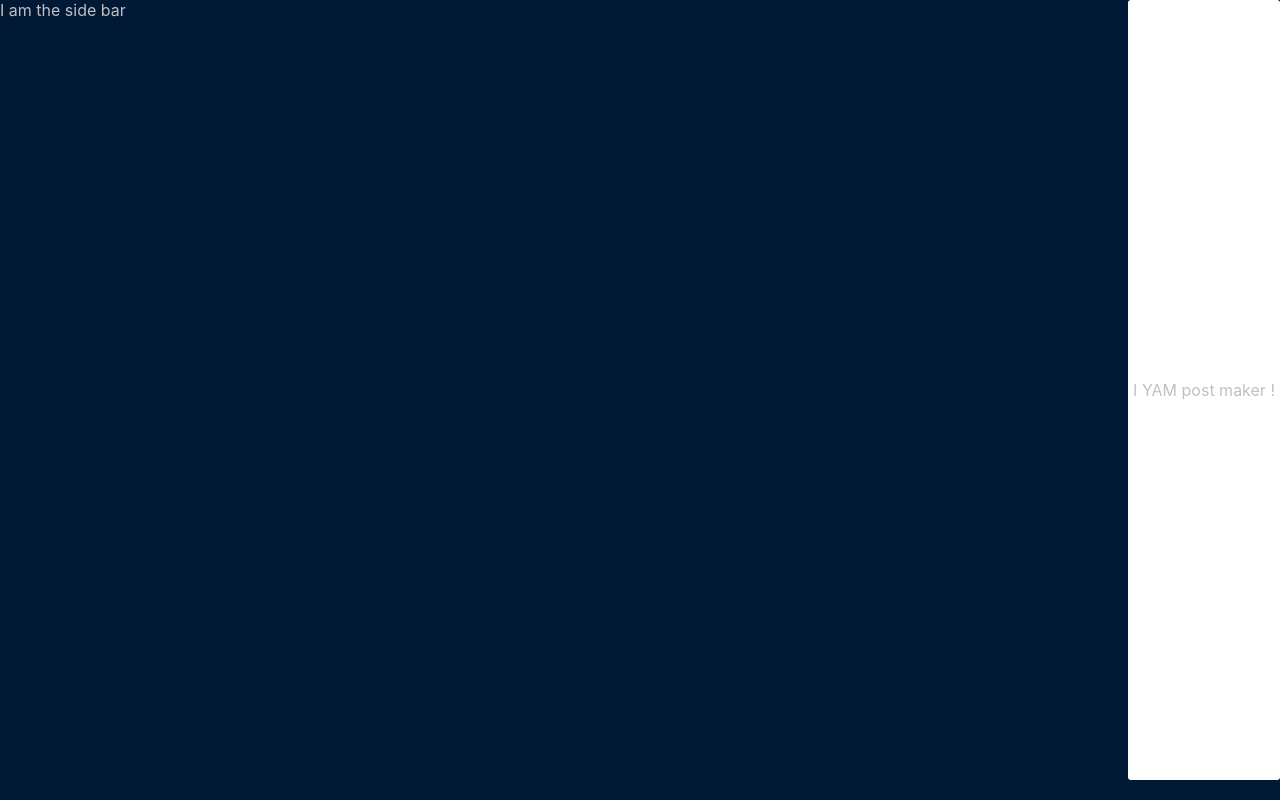
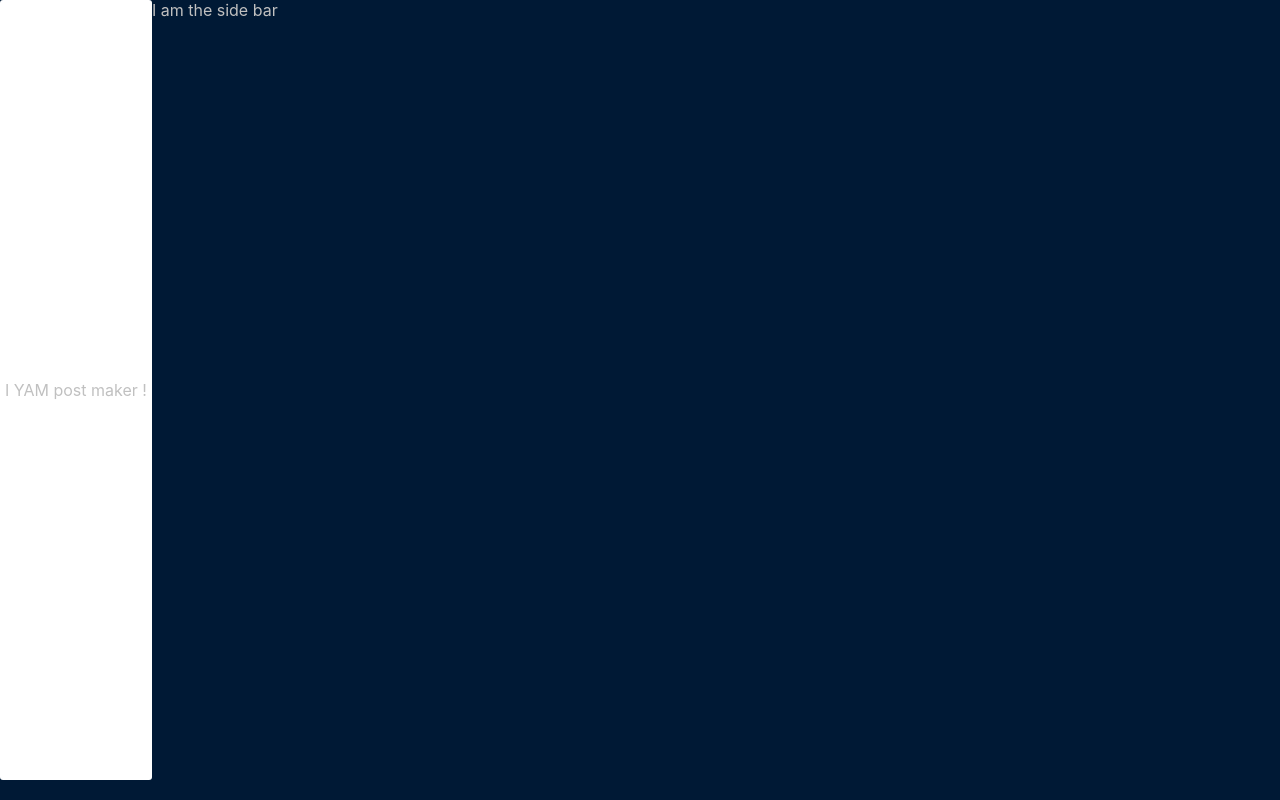
Before and after one commit to clairelist/tumblr-clone-fe, a React (Create React App) app: page / in a window 1280 px wide. Built offline with nearby package versions, Linux system fonts and the light colour scheme.

Commit message:
I have successfully broken styling 2

```diff
--- a/src/components/Dashboard.js
+++ b/src/components/Dashboard.js
@@ -3,12 +3,12 @@
 function Dashboard(){
     return (
         <div className='dashboard'>
+             <div className='post-maker'>
+                I YAM post maker !
+            </div>
+
             <div className='sidebar'>
                 I am the side bar
-            </div>
-
-            <div className='post-maker'>
-                I YAM post maker !
             </div>
         </div>
     )
```
Also changed, not shown: src/components/Post.js (added), src/components/Posts.js (added).
